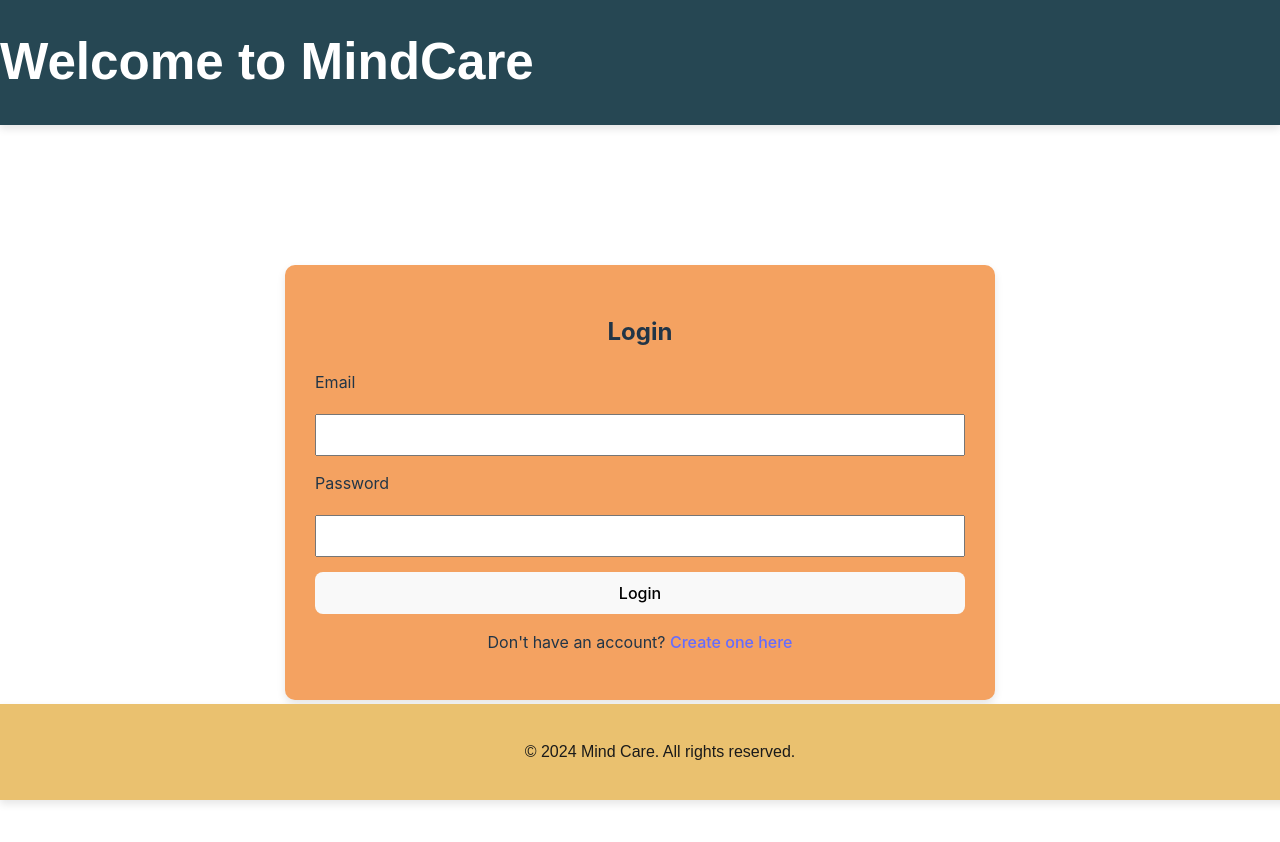
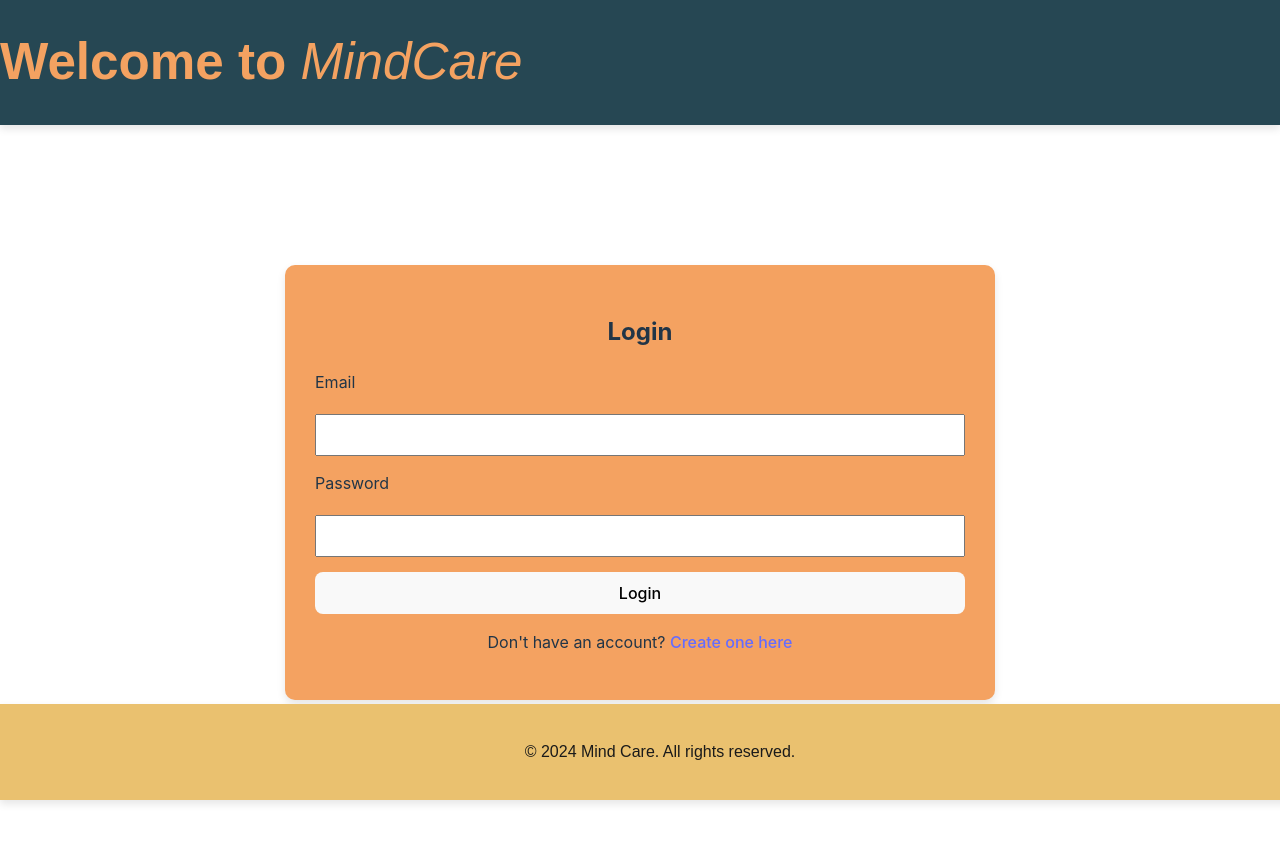
Before and after one commit to b3hold23/Mind-Care, a React (Vite) app in the folder client/: page / in a window 1280 px wide. Shown: the top 842 px of the page. Built offline with nearby package versions, Linux system fonts and the light colour scheme.

Commit message:
completed styling to site

```diff
--- a/client/src/index.css
+++ b/client/src/index.css
@@ -15,7 +15,7 @@
 
 .welcome-header {
   background-color: #264753;
-  color: white;
+  color: #f4a261;
   display: flex;
   justify-content: space-between;
   align-items: center;
@@ -68,6 +68,12 @@ a {
 }
 a:hover {
   color: #535bf2;
+}
+
+.welcome-title {
+  color: #f4a261;
+  font-style: italic;
+  font-family: Arial, Helvetica, sans-serif;
 }
 
 body {
--- a/client/src/pages/login.tsx
+++ b/client/src/pages/login.tsx
@@ -34,7 +34,7 @@ const Login: React.FC = () => {
   return (
     <div className="login-container">
       <header className='welcome-header'>
-        <h1>Welcome to MindCare</h1>
+        <h1>Welcome to <a className='welcome-title'>MindCare</a></h1>
       </header>
 
       <main>
```
